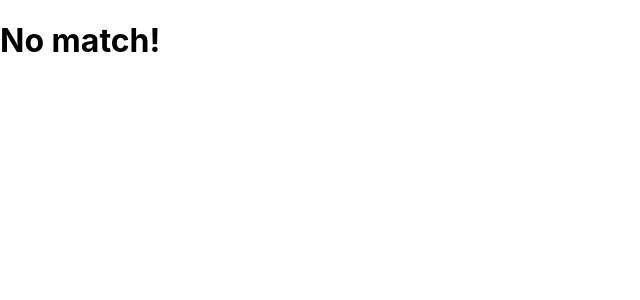
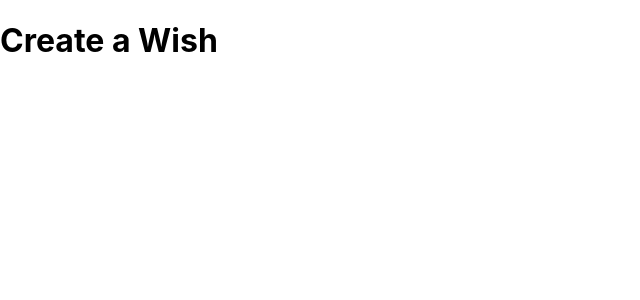
Before and after one commit to Lanzhou-J/WishUpon_client, a React (Create React App) app: page /wishes/create in a window 1280 px wide. Shown: the top 300 px of the page, without its empty margins (0-640 px from the left). Built offline with nearby package versions, Linux system fonts and the light colour scheme.

Commit message:
add createWish and editWish page

```diff
--- a/src/components/App.jsx
+++ b/src/components/App.jsx
@@ -1,11 +1,12 @@
 import React from 'react';
 import { Route, Switch } from "react-router-dom";
 import Home from "./Home";
-import SignUp from "./SignUp";
+import Signup from "./SignUp";
 import Login from "./Login";
 import NoMatch from "./NoMatch";
 import Wishes from "./Wishes";
-// import CreateWish from "./CreateWish";
+import CreateWish from "./CreateWish";
+import EditWish from "./EditWish"
 
 
 class App extends React.Component {
@@ -14,12 +15,12 @@ class App extends React.Component {
       <>
         {/* <Navbar /> */}
         <Switch>
-          {/* <Route exact path="/wishes/create" component={CreateWish} /> */}
-          {/* <Route exact path="/wishes/:id/edit" component={EditWish} /> */}
+          <Route exact path="/wishes/create" component={CreateWish} />
+          <Route exact path="/wishes/:id/edit" component={EditWish} />
           {/* <Route exact path="/wishes/:id" component={Wish} /> */}
           <Route exact path="/wishes" component={Wishes} />
           <Route exact path="/login" component={Login} />
-          {/* <Route exact path="/sign-up" component={SignUp} /> */}
+          <Route exact path="/sign-up" component={Signup} />
           <Route exact path="/" component={Home} />
           <Route component={NoMatch} />
         </Switch>
--- a/src/components/CreateWish.jsx
+++ b/src/components/CreateWish.jsx
@@ -0,0 +1,13 @@
+import React from "react";
+
+class CreateWish extends React.Component {
+  render() {
+    return (
+      <div>
+        <h1>Create a Wish</h1>
+      </div>
+    )
+  }
+}
+
+export default CreateWish;
--- a/src/components/EditWish.jsx
+++ b/src/components/EditWish.jsx
@@ -0,0 +1,13 @@
+import React from "react";
+
+class EditWish extends React.Component {
+  render() {
+    return (
+      <div>
+        <h1>Edit a Wish</h1>
+      </div>
+    )
+  }
+}
+
+export default EditWish;
--- a/src/components/SignUp.jsx
+++ b/src/components/SignUp.jsx
@@ -0,0 +1,13 @@
+import React from "react";
+
+class Signup extends React.Component {
+  render() {
+    return (
+      <div>
+        <h1>Sign Up</h1>
+      </div>
+    )
+  }
+}
+
+export default Signup;
```
